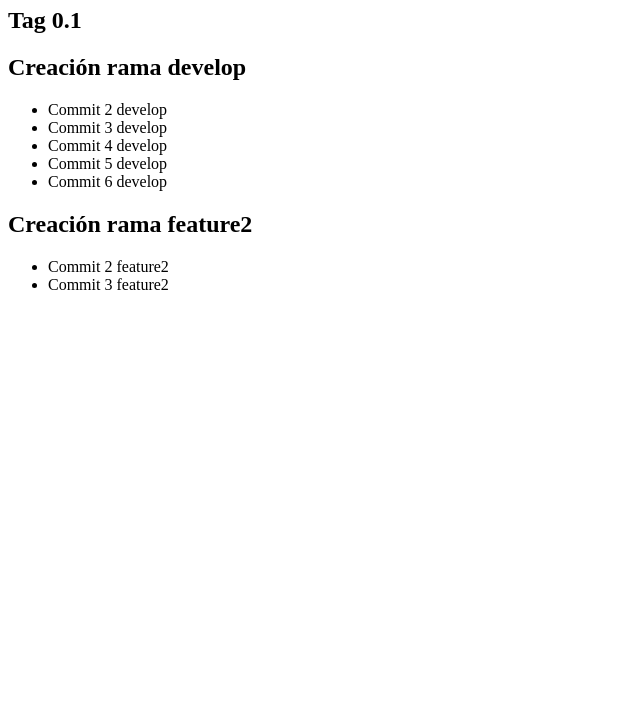
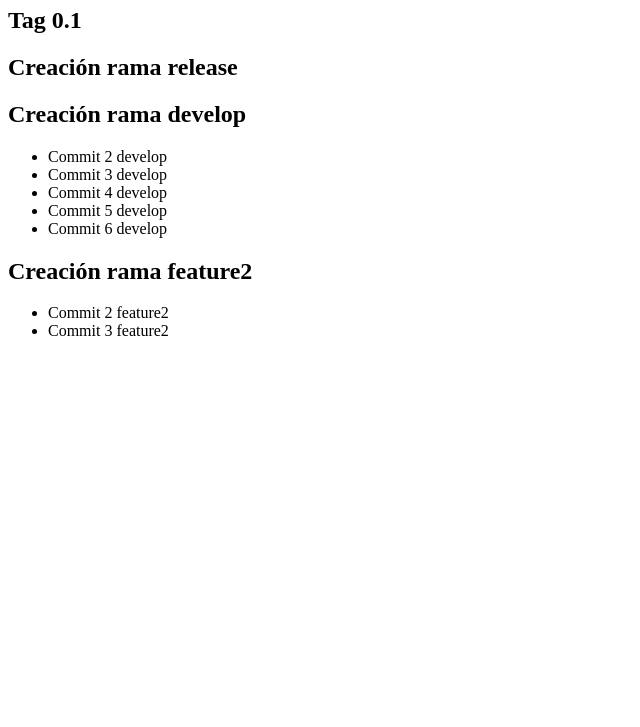
Before and after one commit to pabloGRC90/UT-Git_PGG5, a plain HTML site: page public/index.html in a window 1280 px wide. Shown: the part 73-800 px from the top of the page, without its empty margins (0-640 px from the left). Drawn offline with Linux system fonts and the light colour scheme.

Commit message:
Commit 1 release

```diff
--- a/public/index.html
+++ b/public/index.html
@@ -10,6 +10,9 @@
     <h1>UT02.2 Tarea Git</h1>
 
     <h2>Tag 0.1</h2>
+
+    <h2>Creación rama release</h2>
+
 
     <h2>Creación rama develop</h2>
     <ul>
```
